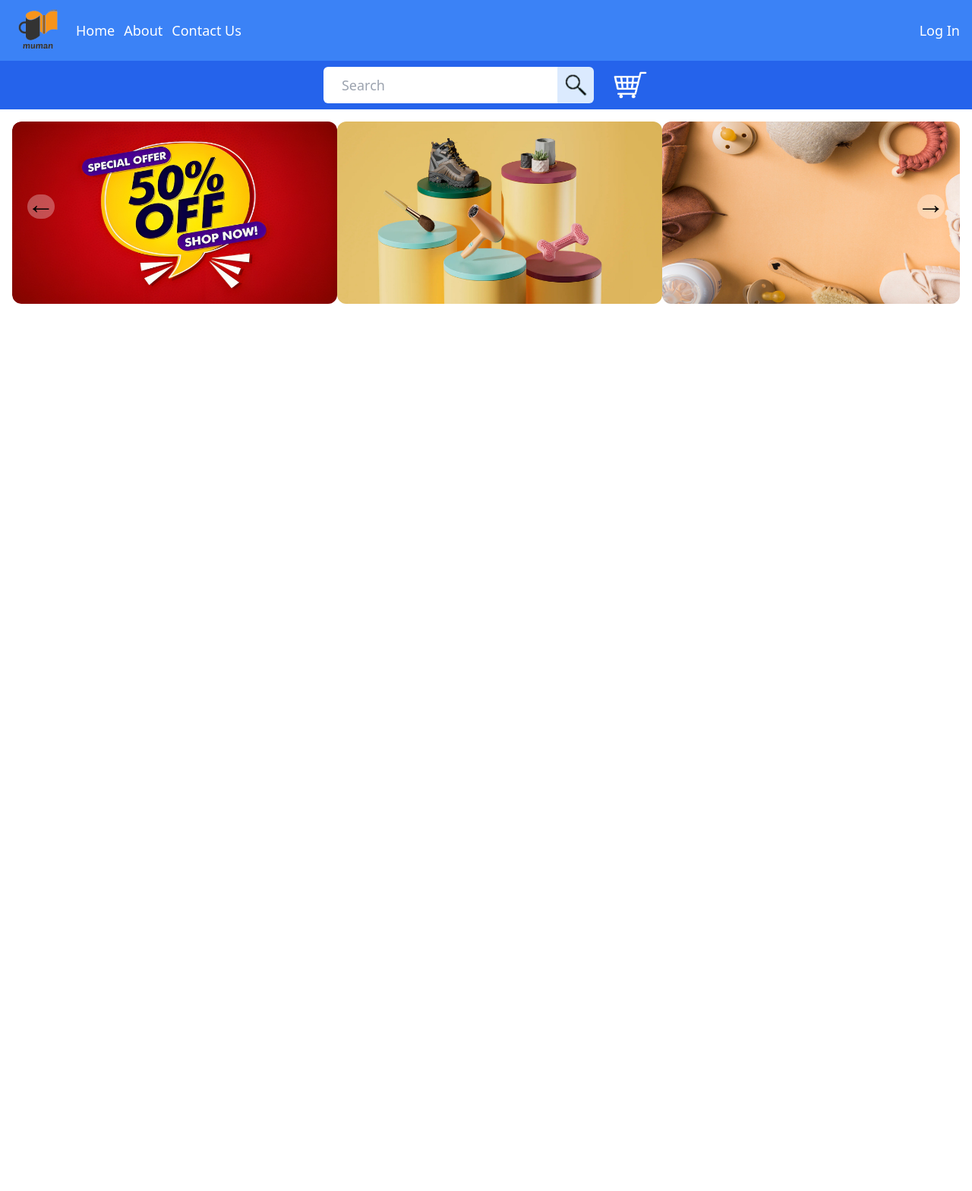
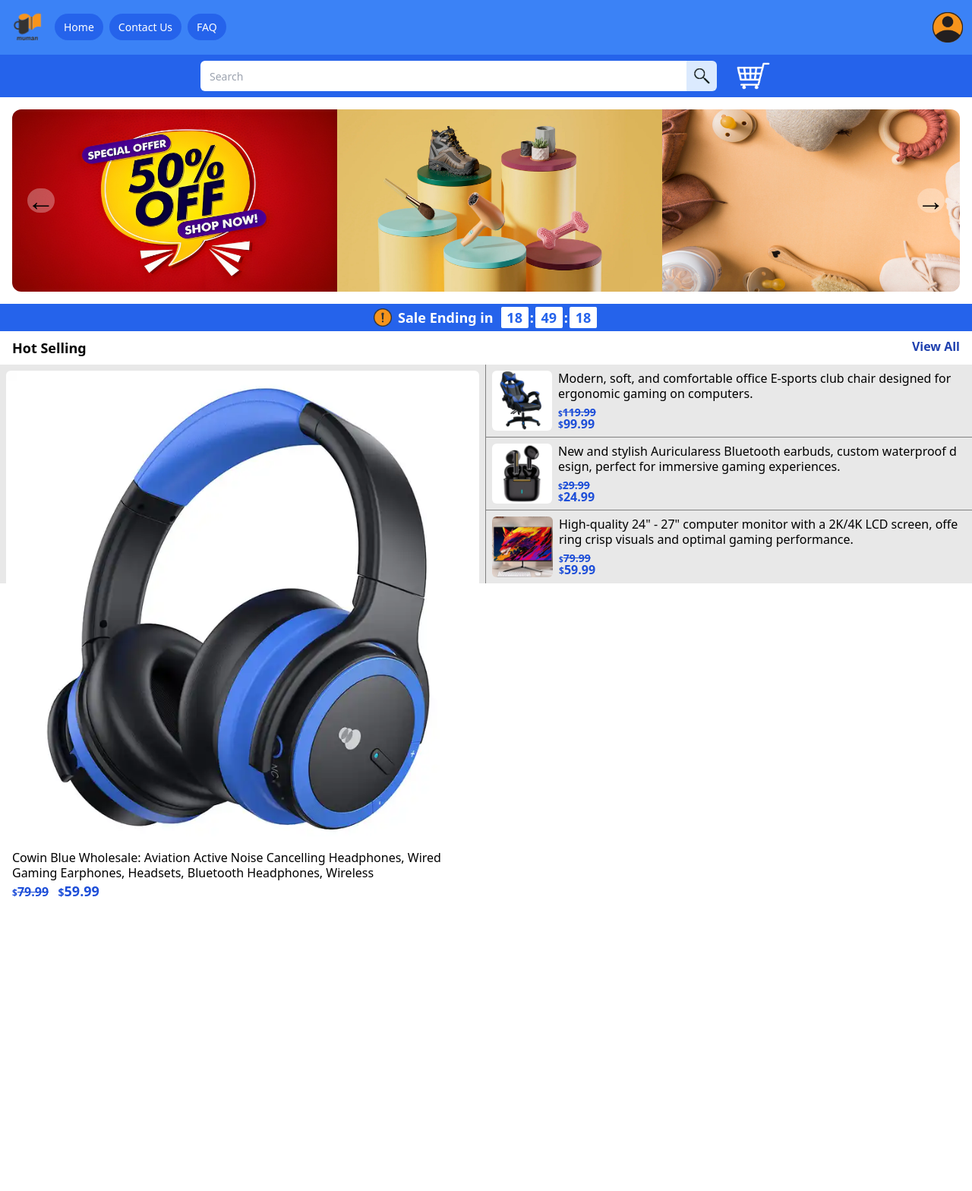
Before and after one commit to Muhammad-Usman-69/muman, a PHP site: page / in a window 1280 px wide. Shown: the whole page at 76% size. Before the commit the page ends 400 px from the top, so only its background shows below. Run offline with PHP 8.4, Linux system fonts and the light colour scheme; style sheets or scripts are compiled from the project's sources; some libraries are stand-ins or nearby versions.

Commit message:
Improvements and Sale section added

```diff
--- a/index.html
+++ b/index.html
@@ -1,50 +1,142 @@
 <!DOCTYPE html>
-<html lang="en">
+<html lang="en" class="scroll-smooth">
+
 <head>
     <meta charset="UTF-8">
+    <meta name="author" content="Muhammad Usan">
     <meta name="viewport" content="width=device-width, initial-scale=1.0">
     <title>muman - E-commerce Store</title>
     <link rel="stylesheet" href="style.css">
     <link rel="shortcut icon" href="images/favicon.ico" type="image/x-icon">
+    <script src="https://cdn.tailwindcss.com"></script>
 </head>
-<body>
-    <nav class="flex h-20 bg-blue-500 text-lg relative">
-        <img src="images/logo.png" alt="">
-        <ul class="flex space-x-3 justify-center items-center text-white">
+
+<body class="">
+    <nav class="flex h-[72px] bg-blue-500 text-sm relative">
+        <div class="logo w-[72px] grid place-items-center">
+            <img class="w-[70px] h-14" src="images/logo.png" alt="">
+        </div>
+        <ul class="flex space-x-2 justify-center items-center text-white">
             <li>
-                <a href="">Home</a>
+                <a href="" class="bg-blue-600 p-2 px-3 rounded-full">Home</a>
             </li>
             <li>
-                <a href="">About</a>
+                <a href="" class="bg-blue-600 p-2 px-3 rounded-full">Contact Us</a>
             </li>
             <li>
-                <a href="">Contact Us</a>
+                <a href="" class="bg-blue-600 p-2 px-3 rounded-full">FAQ</a>
             </li>
         </ul>
-        <div class="search absolute top-20 w-full h-16 bg-blue-600 flex items-center justify-center">
-            <input type="search" name="search" placeholder="Search" class="h-10 p-6 rounded-l-md hover:outline-none" autocomplete="off">
+        <div class="search absolute top-[72px] w-full h-14 bg-blue-600 flex items-center justify-center">
+            <input type="search" name="search" placeholder="Search"
+                class="h-6 py-5 px-3 rounded-l-md hover:outline-none w-1/2" autocomplete="off">
             <button>
-                <img src="images/search.png" alt="" class="bg-blue-100 h-12 p-2 rounded-r-md">
+                <img src="images/search.png" alt="" class="bg-blue-100 h-10 p-2 rounded-r-md">
             </button>
-            <img src="images/cart.png" alt="" class="cart invert h-10 ml-6">
+            <button class="w-12 ml-6">
+                <img src="images/cart.png" alt="" class="cart invert h-10">
+            </button>
         </div>
-        <button class="text-white top-1/2 translate-y-[-50%] right-4 absolute">Log In</button>
+        <button class="top-1/2 translate-y-[-50%] right-3 absolute bg-[#f7941c] rounded-full">
+            <img src="images/account.png" alt="" class="w-10">
+        </button>
     </nav>
-    <div class="mt-20 mx-4 relative">
-        <div class="absolute bg-white bg-opacity-30 rounded-full text-4xl h-8 top-[40%] left-5 flex left">
-            <span class="translate-y-[-8px]">&larr;</span>
+    <div class="mt-[72px] mx-4 relative">
+        <div
+            class="absolute bg-white bg-opacity-30 rounded-full text-4xl h-8 top-[50%] left-5 translate-y-[-50%] flex items-center justify-center left">
+            <span>&larr;</span>
         </div>
         <div class="rounded-xl flex overflow-x-scroll banner scroll-smooth">
-            <img class="rounded-xl h-60 w-full" src="images/banner1.png" alt="">
-            <img class="rounded-xl h-60 w-full" src="images/banner2.jpg" alt="">
-            <img class="rounded-xl h-60 w-full" src="images/banner3.jpg" alt="">
-            <img class="rounded-xl h-60 w-full" src="images/banner4.png" alt="">
+            <img class="flex-shrink-0 h-60 w-auto" src="images/banner1.png" alt="">
+            <img class="flex-shrink-0 h-60 w-auto" src="images/banner2.jpg" alt="">
+            <img class="flex-shrink-0 h-60 w-auto" src="images/banner3.jpg" alt="">
+            <img class="flex-shrink-0 h-60 w-auto" src="images/banner4.png" alt="">
         </div>
-        <div class="absolute bg-white bg-opacity-30 rounded-full text-4xl h-8 top-[40%] right-5 flex right">
-            <span class="translate-y-[-8px]">&rarr;</span>
+        <div
+            class="absolute bg-white bg-opacity-30 rounded-full text-4xl h-8 top-[50%] right-5 translate-y-[-50%] flex items-center right">
+            <span>&rarr;</span>
         </div>
     </div>
+    <div class="info mt-4 bg-blue-600 text-white font-bold text-lg p-1 flex justify-center items-center">
+        <img class="h-6" src="images/sale_info.png" alt="">
+        <span class="mx-2">Sale Ending in</span>
+        <span class="hours text-blue-600 bg-white w-9 text-center mx-[2px] h-7 rounded-sm"></span><span
+            class="text-white">:</span>
+        <span class="minutes text-blue-600 bg-white w-9 text-center mx-[2px] h-7 rounded-sm"></span><span
+            class="text-white">:</span>
+        <span class="seconds text-blue-600 bg-white w-9 text-center mx-[2px] h-7 rounded-sm"></span>
+    </div>
+    <div class="popular">
+        <div class="items">
+            <div class="flex justify-between my-2 mx-4">
+                <span class="font-bold text-lg">Hot Selling</span>
+                <a href="" class="font-bold text-blue-800">View All</a>
+            </div>
+
+            <div class="grid grid-cols-2 scroll-smooth p-0 bg-slate-100 w-full">
+
+                <div class="bg-[#e8e8e8] h-72 w-full p-2  border-[grey] border-r-[1px]">
+                    <img class="rounded-md w-full" src="images/hot1.webp" alt="">
+                    <p class="line-clamp-2 leading-5 mx-2 mt-2">Cowin Blue Wholesale: Aviation Active Noise Cancelling
+                        Headphones,
+                        Wired Gaming Earphones, Headsets, Bluetooth Headphones, Wireless</p>
+                    <p class="font-extrabold text-md text-blue-700 mx-2 leading-none">
+                        <span class="text-[12px]">$</span><del>79.99</del>
+                        <span class="w-4"> </span>
+                        <span class="text-[14px]">$</span><span class="text-lg">59.99<span>
+                    </p>
+                </div>
+
+                <div class="sidehot grid grid-rows-3 grid-cols-[h-24] bg-[#e8e8e8] h-72 w-full">
+                    <div class="p-2 flex border-[grey] border-b-[1px]">
+                        <img class="rounded-md h-full" src="images/hot2.webp" alt="">
+                        <div class="hot-detail flex flex-col">
+                            <p class="line-clamp-2 leading-5 mx-2 break-all">Modern, soft, and comfortable office
+                                E-sports club
+                                chair
+                                designed for ergonomic gaming on computers.</p>
+                            <p class="font-extrabold text-[14px] text-blue-700 mx-2 leading-none mt-2">
+                                <span class="text-[10px]">$</span><del>119.99</del>
+                                <br>
+                                <span class="text-[12px]">$</span><span class="text-[16px]">99.99<span>
+                            </p>
+                        </div>
+                    </div>
+                    <div class="p-2 flex border-[grey] border-b-[1px]">
+                        <img class="rounded-md h-full" src="images/hot3.webp" alt="">
+                        <div class="hot-detail flex flex-col">
+                            <p class="line-clamp-2 leading-5 mx-2 break-all">New and stylish Auricularess Bluetooth
+                                earbuds,
+                                custom
+                                waterproof design, perfect for immersive gaming experiences.</p>
+                            <p class="font-extrabold text-[14px] text-blue-700 mx-2 leading-none mt-2">
+                                <span class="text-[10px]">$</span><del>29.99</del>
+                                <br>
+                                <span class="text-[12px]">$</span><span class="text-[16px]">24.99<span>
+                            </p>
+                        </div>
+                    </div>
+                    <div class="p-2 flex">
+                        <img class="rounded-md h-full" src="images/hot4.webp" alt="">
+                        <div class="hot-detail flex flex-col">
+                            <p class="line-clamp-2 leading-5 mx-2 break-all">High-quality 24" - 27" computer monitor
+                                with
+                                a 2K/4K LCD screen, offering crisp visuals and optimal gaming performance.</p>
+                            <p class="font-extrabold text-[14px] text-blue-700 mx-2 leading-none mt-2">
+                                <span class="text-[10px]">$</span><del>79.99</del>
+                                <br>
+                                <span class="text-[12px]">$</span><span class="text-[16px]">59.99<span>
+                            </p>
+                        </div>
+                    </div>
+
+                </div>
+            </div>
+        </div>
+    </div>
+    <div class="h-[100vh]"></div>
 
     <script src="script.js"></script>
 </body>
+
 </html>
--- a/script.js
+++ b/script.js
@@ -19,3 +19,42 @@ leftButton.addEventListener("click", () => {
     currentPosition -= scrollAmount;
     bannerContainer.scrollLeft = currentPosition;
 });
+
+/* window.addEventListener("load", () => {
+    setInterval(() => {
+        currentPosition += scrollAmount;
+        bannerContainer.scrollLeft = currentPosition;
+        if (currentPosition == (scrollAmount * bannerImg.length)) {
+            bannerContainer.scrollLeft = 0;
+            currentPosition = 0;
+        }
+    }, 3000);
+}) */
+
+function updateCountdown() {
+    let curDate = Date.now();
+    const desDate = new Date("2030/1/1");
+    let milliDesDate = desDate.getTime();
+    let newDate = milliDesDate - curDate;
+
+    const second = 1000;
+    const minute = second * 60;
+    const hour = minute * 60;
+    const day = hour * 24;
+
+    const days = Math.floor(newDate / day);
+    const hours = Math.floor((newDate % day) / hour);
+    const minutes = Math.floor((newDate % hour) / minute);
+    const seconds = Math.floor((newDate % minute) / second);
+
+    const paddedDays = days < 10 ? `0${days}` : days;
+    const paddedHours = hours < 10 ? `0${hours}` : hours;
+    const paddedMinutes = minutes < 10 ? `0${minutes}` : minutes;
+    const paddedSeconds = seconds < 10 ? `0${seconds}` : seconds;
+
+    document.querySelector(".hours").innerHTML = paddedHours;
+    document.querySelector(".minutes").innerHTML = paddedMinutes;
+    document.querySelector(".seconds").innerHTML = paddedSeconds;
+}
+
+setInterval(updateCountdown, 1000);
--- a/style.css
+++ b/style.css
@@ -1,7 +1,3 @@
 @tailwind base;
 @tailwind components;
 @tailwind utilities;
-
-html {
-    scroll-behavior: smooth;
-}
```
Also changed, not shown: images/account.png (added), images/hot1.webp (added), images/hot2.webp (added), images/hot3.webp (added), images/hot4.webp (added), images/sale_info.png (added).
